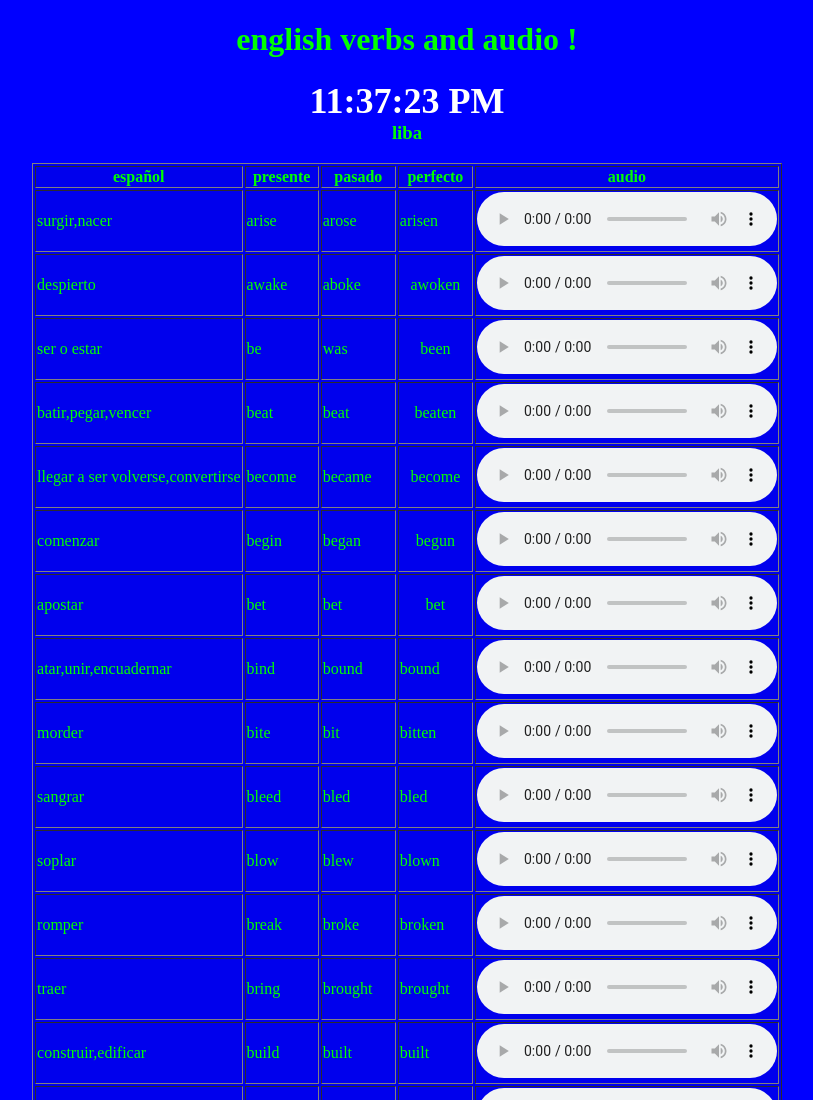
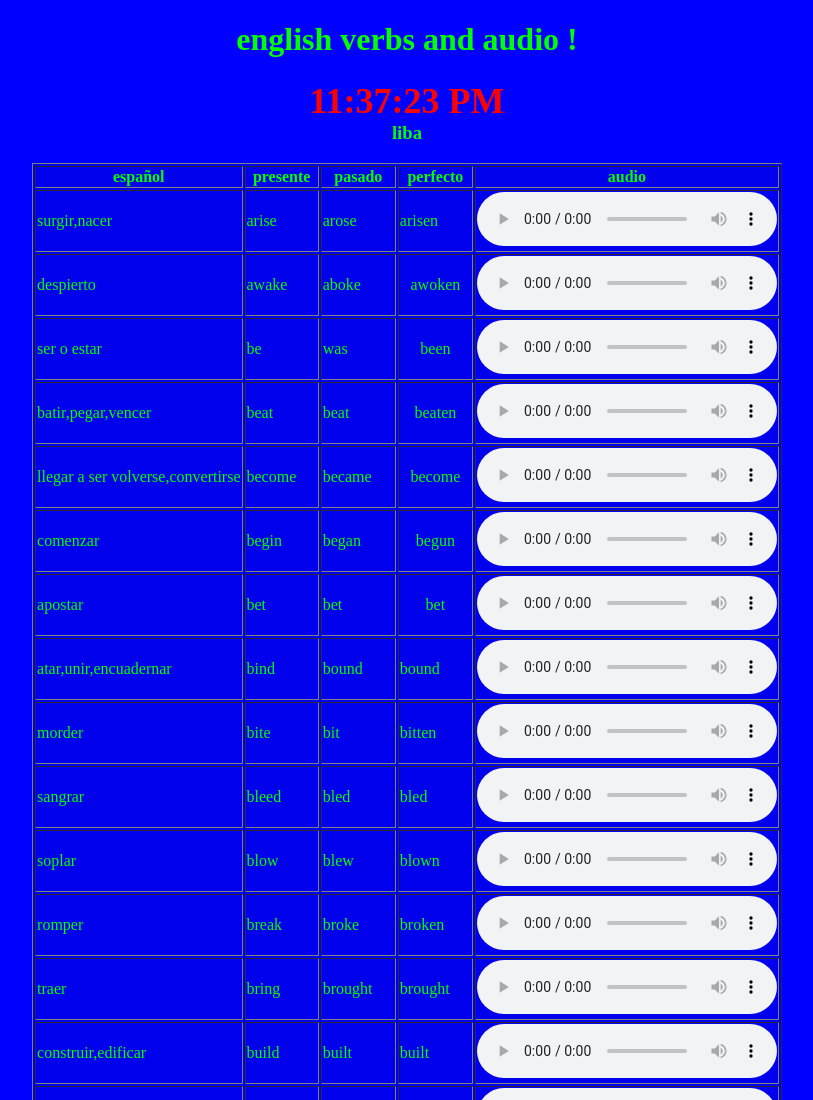
Before and after one commit to liba886/web_mp3, a plain HTML site: page index.html in a window 1280 px wide. Shown: the top 1100 px of the page, without its empty margins (233-1046 px from the left). Drawn offline with Linux system fonts and the light colour scheme.

```diff
--- a/index.html
+++ b/index.html
@@ -11,7 +11,7 @@
 
  <center>
   <h3>
-<div id="reloj" style="font-size: 36px;color: white; font-weight:bold; text-align:"></div>
+<div id="reloj" style="font-size: 36px;color: red; font-weight:bold; text-align:"></div>
 
 <script>
   function actualizarReloj() {
```
